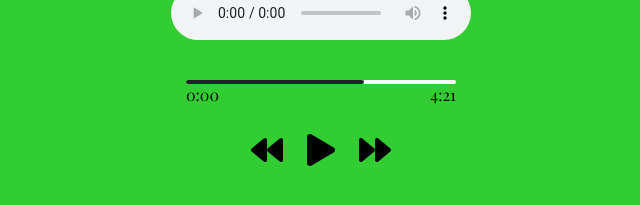
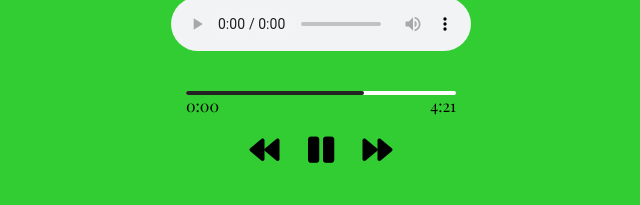
Before and after one commit to RandyGoldsmith/js-music-player, a plain HTML site: page index.html in a window 1280 px wide. Both pictures are taken after a click on the icon 640 px from the left and 713 px from the top of the page. Shown: the part 563-768 px from the top of the page, without its empty margins (319-959 px from the left). Drawn offline with nearby package versions, Linux system fonts and the light colour scheme.

Commit message:
play/pause functionality working

```diff
--- a/index.html
+++ b/index.html
@@ -28,10 +28,11 @@
                 <span id="end-time">4:21</span>
             </div>
         </div>
+        <!--Control Buttons-->
         <div class="player-controls">
-            <i class="fas fa-backward fa-2x" id="prev" title="Previous"></i>
-            <i class="fas fa-play fa-2x" id="play" title="Play"></i>
-            <i class="fas fa-forward fa-2x" id="forward" title="Next"></i>
+            <i class="fas fa-backward" id="prev" title="Previous"></i>
+            <i class="fas fa-play" id="play" title="Play"></i>
+            <i class="fas fa-forward" id="next" title="Next"></i>
         </div>
     </div>
     <script src="script.js"></script>
--- a/script.js
+++ b/script.js
@@ -1,3 +1,30 @@
+const music = document.querySelector('audio');
+const playBtn = document.getElementById('play');
+const previousBtn = document.getElementById('previous');
+const nextBtn = document.getElementById('next');
+const name = document.getElementById('track-name');
+const artist = document.getElementById('track-artist');
+const image = document.querySelector('img');
+
+let isPlaying = false;
+
+
+function playMusic() {
+    isPlaying = true;
+    playBtn.classList.replace('fa-play', 'fa-pause');
+    playBtn.setAttribute('title', 'Pause');
+    music.play();
+}
+
+function pauseMusic() {
+    isPlaying = false;
+    playBtn.classList.replace('fa-pause', 'fa-play');
+    playBtn.setAttribute('title', 'Play');
+    music.pause();
+}
+
+playBtn.addEventListener('click', () => (isPlaying ? pauseMusic() : playMusic()));
+
 const play_list = [
     {
         name: "Bio Unit",
--- a/style.css
+++ b/style.css
@@ -1,4 +1,8 @@
 @import url('https://fonts.googleapis.com/css2?family=Playfair+Display&display=swap');
+
+* {
+    box-sizing: border-box;
+}
 
 body {
     margin: 0;
@@ -45,17 +49,20 @@ h3 {
     margin: 5px;
 }
 
-.fa-backward,
-.fa-forward,
-.fa-play {
-    padding: 10px;
+.player-controls {
+    width: 200px;
+    display: flex;
+    justify-content:space-evenly;
 }
 
-.fa-backward,
-.fa-forward,
-.fa-play:hover {
+.fas {
+    font-size: 30px;
     cursor: pointer;
 }
+
+
+
+
 
 .progress-container {
     background: #fff;
```
